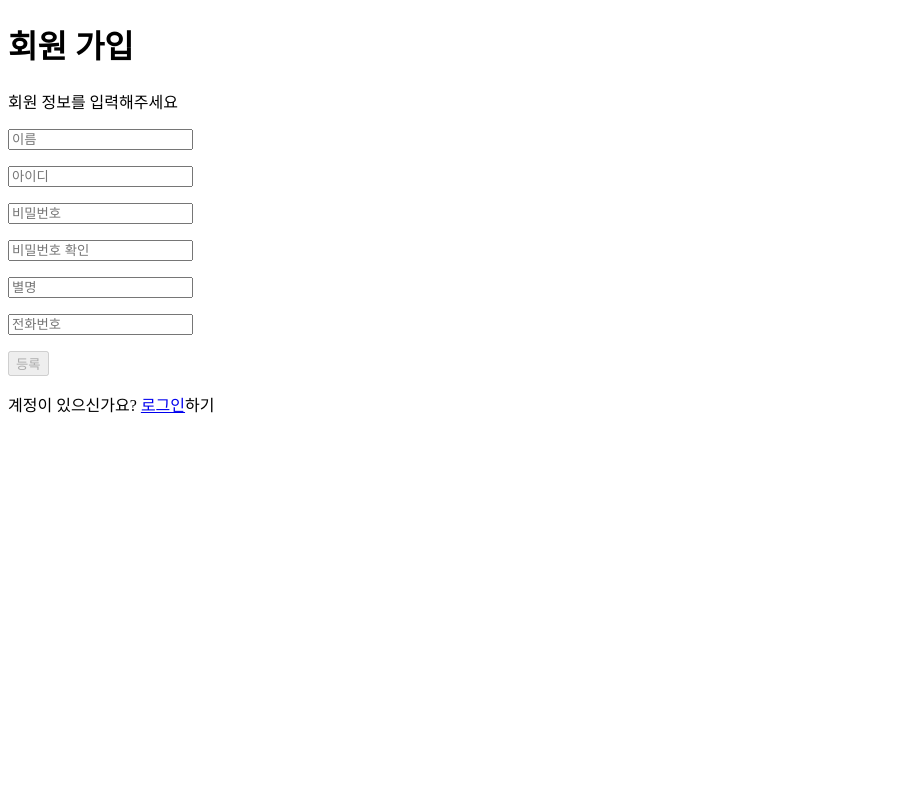
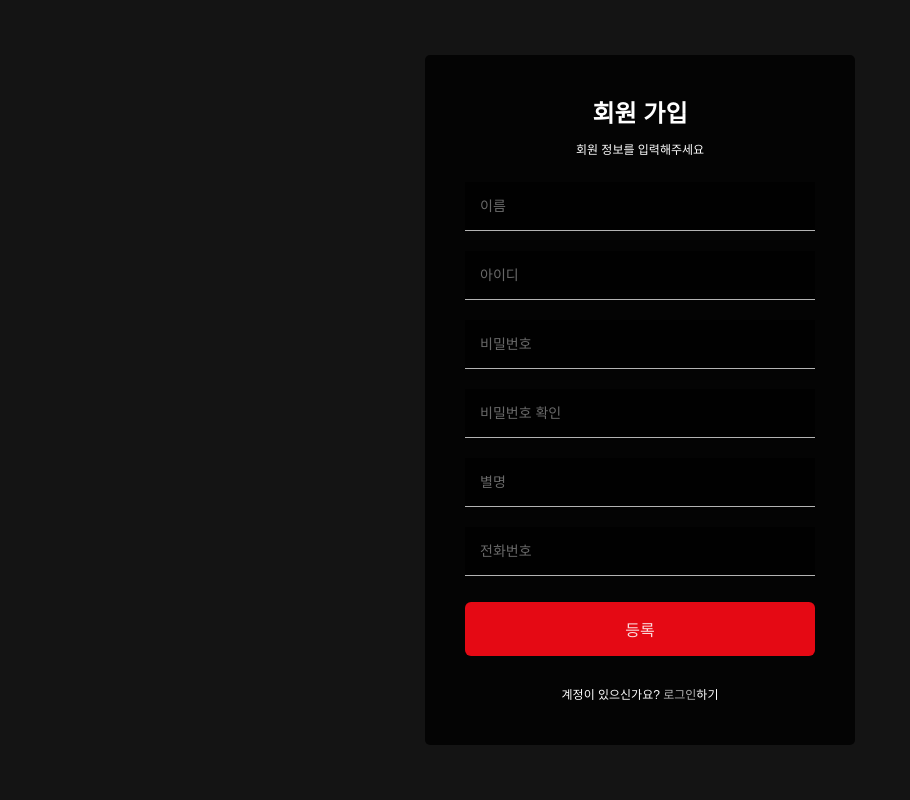
Before and after one commit to mingd0d/25w-siss-netflix, a PHP site: page /account/sign_up.php in a window 1280 px wide. Shown: the whole page, without its empty margins (0-910 px from the left). Run offline with PHP 8.4, Linux system fonts and the light colour scheme.

Commit message:
계정 페이지 CSS 추가

```diff
--- a/account/sign_up.php
+++ b/account/sign_up.php
@@ -55,38 +55,48 @@ mysqli_close($conn);
   <head>
     <meta charset="utf-8">
     <title>회원 가입 - NETFLIX</title>
+    <link rel="stylesheet" href="../css/style.css">
   </head>
   <body>
-    <h1>회원 가입</h1>
+    <div class="form-container">
+      <div class="info">
+        <h2>회원 가입</h2>
         <p>회원 정보를 입력해주세요</p>
+      </div>
 
-    <form action="sign_up.php" method="post">
-      <p>
+      <form id="input-form" action="sign_up.php" method="post">
+        <div class="input-field">
+          <div>
             <input type="text" id="userName" name="userName" placeholder="이름" required>
-      </p>
-      <p>
+          </div>
+          <div>
             <input type="text" id="userID" name="userID" placeholder="아이디" required>
-        <span id="userID-message"><?php echo $id_error; ?></span>
-      </p>
-      <p>
+            <span class="error-message" id="userID-message"><?php echo $id_error; ?></span>
+          </div>
+          <div>
             <input type="password" id="userPW" name="userPW" placeholder="비밀번호" required>
-      </p>
-      <p>
+          </div>
+          <div>
             <input type="password" id="userPWCheck" name="userPWCheck" placeholder="비밀번호 확인" required>
             <span id="password-message" class="invalid"></span>
+          </div>
+          <div>
+            <input type="text" id="userNick" name="userNick" placeholder="별명" required>
+          </div>
+          <div>
+            <input type="text" id="userPhone" name="userPhone" placeholder="전화번호" required>
+          </div>
+        </div>
+
+        <div>
+          <input type="submit" value="등록" id="submit-btn" class="submit-btn" disabled>
+        </div>
+        <p class="error-message"><?= htmlspecialchars($signup_error) ?></p>
+      </form>
+
+      <p class="additional-links">
+        계정이 있으신가요? <a href="../index.php">로그인</a>하기
       </p>
-      <p>
-        <input type="text" id="userNick" name="userNick" placeholder="별명" required>
-      </p>
-      <p>
-        <input type="text" id="userPhone" name="userPhone" placeholder="전화번호" required>
-      </p>
-      <p>
-        <input type="submit" value="등록" id="submit-btn" disabled>
-      </p>
-      <p style="color: red;"><?= htmlspecialchars($signup_error) ?></p>
-    </form>
-    <p>계정이 있으신가요? <a href="../index.php">로그인</a>하기</p>
 
       <script>
         const password = document.getElementById('userPW');
@@ -166,5 +176,6 @@ mysqli_close($conn);
           input.addEventListener('input', checkFormValidity);
         });
       </script>
+    </div>
   </body>
 </html>
--- /dev/null
+++ b/css/components/additional-links.css
@@ -0,0 +1,15 @@
+/* 추가 링크 */
+.additional-links {
+    margin-top: 20px;
+    line-height: 1.6;
+    font-size: 12px;
+}
+
+.additional-links a {
+    color: var(--gray);
+    text-decoration: none;
+}
+
+.additional-links a:hover {
+    text-decoration: underline;
+}
--- /dev/null
+++ b/css/components/info.css
@@ -0,0 +1,21 @@
+.info {
+    line-height: 1.6;
+    margin-bottom: 12px;
+}
+
+.info h2 {
+    font-size: 24px;
+    font-weight: bold;
+    margin-bottom: 8px;
+}
+
+.info p {
+    font-size: 12px;
+}
+
+.account-info {
+    font-size: 16px;
+    line-height: 3;
+    opacity: 0.9;
+    margin: 20px 0;
+}
--- /dev/null
+++ b/css/components/input-form.css
@@ -0,0 +1,47 @@
+/* 입력 박스 */
+.form-container {
+    background-color: var(--back-color);
+    padding: 40px;
+    width: 350px;
+    border-radius: 5px;
+    text-align: center;
+}
+
+/* 입력 필드 */
+#input-form input {
+    width: 100%;
+    padding: 15px;
+    margin: 10px 0;
+    border: none;
+    border-bottom: var(--main-border);
+    background-color: var(--back-color);
+    font-size: 16px;
+    color: white;
+    box-sizing: border-box;
+}
+
+#input-form input::placeholder {
+    font-size: 14px;
+    opacity: 0.9;
+}
+
+#input-form input:focus {
+    outline: none;
+    border: none;
+    border-bottom: 1.5px solid var(--red);
+}
+
+/* 입력 버튼 */
+#input-form input[type="submit"], #delete-btn {
+    background-color: var(--red);
+    border: none;
+    border-radius: 6px;
+    color: rgba(255, 255, 255, 0.85);
+    cursor: pointer;
+    padding: 15px;
+    margin-top: 16px;
+}
+
+#delete-btn {
+    width: 100%;
+}
--- /dev/null
+++ b/css/components/logo.css
@@ -0,0 +1,11 @@
+/* 로고 */
+h1 {
+    margin-bottom: 24px;
+}
+
+h1 a {
+    color: var(--red);
+    text-decoration: none;
+    font-size: 2.5rem;
+    font-weight: bold;
+}
--- /dev/null
+++ b/css/components/messages.css
@@ -0,0 +1,38 @@
+/* 오류 메시지 */
+.error-message {
+    color: var(--red);
+    opacity: 0.9;
+    font-size: 14px;
+    margin-top: 10px;
+}
+
+/* 비밀번호 일치 */
+#password-message {
+    font-size: 12px;
+    opacity: 0.9;
+}
+
+/* 비밀번호가 일치하는 경우 */
+.valid {
+    color: var(--gray);
+}
+
+/* 비밀번호가 일치하지 않는 경우 */
+.invalid {
+    color: var(--red);
+}
+
+/* 아이디 정보 */
+.success-message {
+    color: var(--gray);
+    font-size: 14px;
+    margin-top: 10px;
+}
+
+/* 탈퇴 안내 문구 */
+.delete-message {
+    color: var(--gray);
+    font-size: 14px;
+    line-height: 1.6;
+    margin-top: 8px
+}
--- /dev/null
+++ b/css/reset.css
@@ -0,0 +1,47 @@
+html, body, div, span, applet, object, iframe,
+h1, h2, h3, h4, h5, h6, p, blockquote, pre,
+a, abbr, acronym, address, big, cite, code,
+del, dfn, em, img, ins, kbd, q, s, samp,
+small, strike, strong, sub, sup, tt, var,
+b, u, i, center,
+dl, dt, dd, ol, ul, li,
+fieldset, form, label, legend,
+table, caption, tbody, tfoot, thead, tr, th, td,
+article, aside, canvas, details, embed,
+figure, figcaption, footer, header, hgroup,
+menu, nav, output, ruby, section, summary,
+time, mark, audio, video {
+	margin: 0;
+	padding: 0;
+	border: 0;
+	font-size: 100%;
+	font: inherit;
+	vertical-align: baseline;
+}
+/* HTML5 display-role reset for older browsers */
+article, aside, details, figcaption, figure,
+footer, header, hgroup, menu, nav, section {
+	display: block;
+}
+body {
+	line-height: 1;
+}
+ol, ul {
+	list-style: none;
+}
+blockquote, q {
+	quotes: none;
+}
+blockquote:before, blockquote:after,
+q:before, q:after {
+	content: '';
+	content: none;
+}
+table {
+	border-collapse: collapse;
+	border-spacing: 0;
+}
+
+input:focus {
+	outline: none;
+}
--- /dev/null
+++ b/css/style.css
@@ -0,0 +1,24 @@
+@import "reset.css";
+
+@import url('https://fonts.googleapis.com/css2?family=Open+Sans:wght@400;600&display=swap');
+@import "variables.css";
+
+/* 요소 */
+@import "components/logo.css";
+@import "components/info.css";
+@import "components/input-form.css";
+@import "components/messages.css";
+@import "components/additional-links.css";
+
+/* 전체 페이지 스타일 */
+body {
+    background-color: #141414;
+    color: white;
+    font-family: Arial, sans-serif;
+    display: flex;
+    flex-direction: column;
+    align-items: center;
+    justify-content: center;
+    height: 100vh;
+    margin: 0;
+}
--- /dev/null
+++ b/css/variables.css
@@ -0,0 +1,6 @@
+:root {
+    --red: #e50914;
+    --main-border: 1px solid rgba(255, 255, 255, 0.7);
+    --gray: rgba(255, 255, 255, 0.7);
+    --back-color: rgba(0, 0, 0, 0.8);
+}
--- a/review/review.php
+++ b/review/review.php
@@ -24,10 +24,9 @@ if ($_SERVER['REQUEST_METHOD'] === 'POST' && isset($_POST['star'], $_POST['comme
 
     $sql = "INSERT INTO reviews (genre, star, comment, user_id) VALUES ('$genre', '$star', '$comment', '$userID')";
 
-    echo "<pre>실행된 SQL: " . $sql . "</pre>";  // 디버깅
     if ($conn->query($sql)) {
         // 중복 실행 방지
-        // header("Location: review.php?genre=" . urlencode($genre));
+        header("Location: review.php?genre=" . urlencode($genre));
         exit();
     } else {
         echo "리뷰 등록 실패: " . $conn->error;
```
Also changed, not shown: account/account_info.php (+15 -3 lines), account/delete_account.php (+20 -9 lines), account/edit_account.php (+17 -11 lines), account/find_id.php (+18 -5 lines), account/reset_pw.php (+38 -19 lines), index.php (+20 -11 lines). Lines whose indentation alone changed are shown as unchanged.
